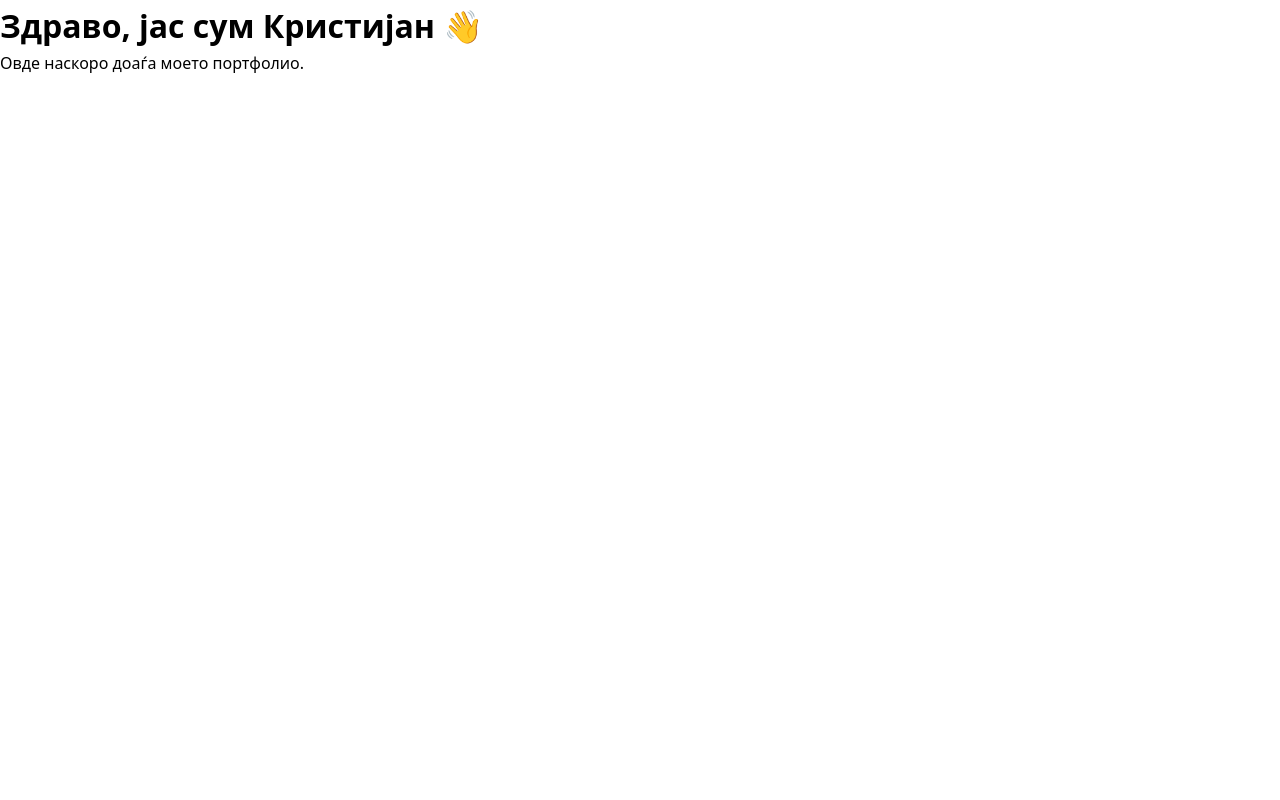
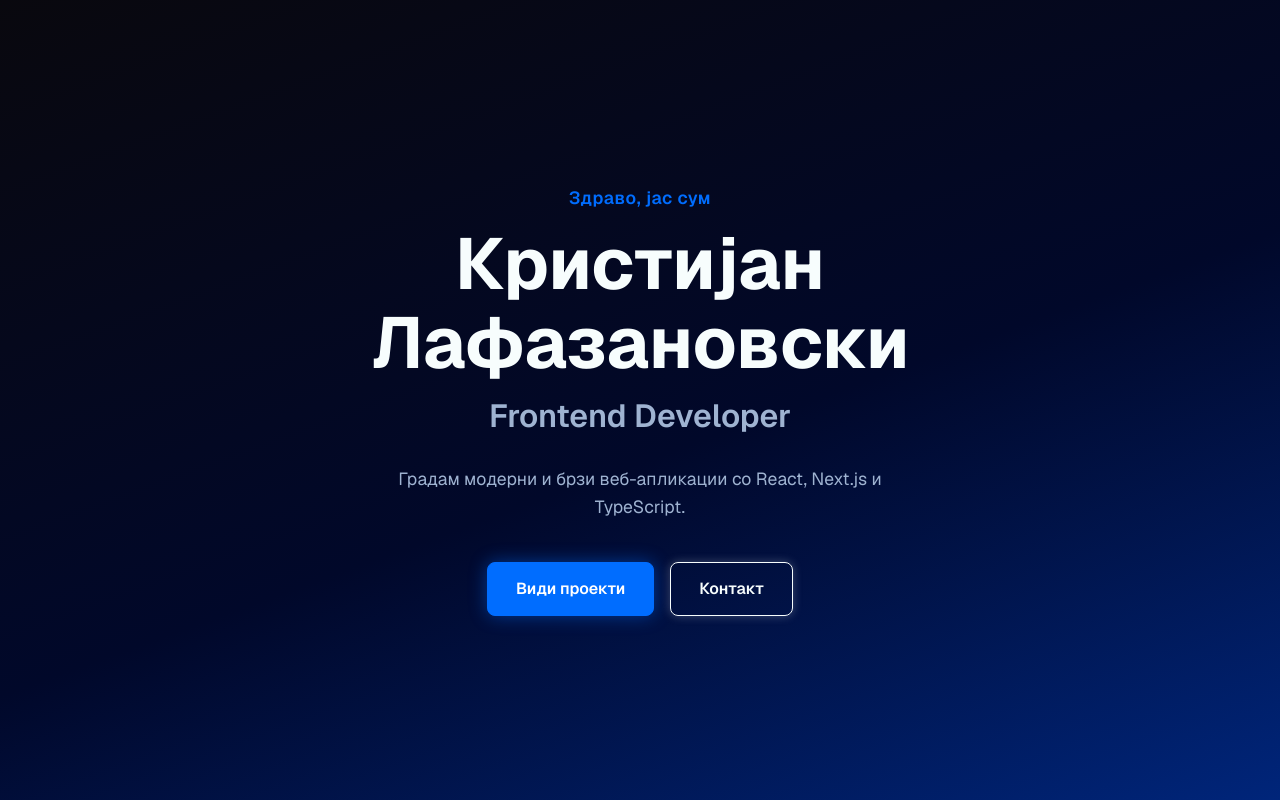
Before and after one commit to Lafazanovski/dev-portfolio, a Next.js app: page / in a window 1280 px wide. Built offline with nearby package versions, Linux system fonts and the light colour scheme.

Commit message:
create hero section

```diff
--- /dev/null
+++ b/src/app/components/Hero/hero.css
@@ -0,0 +1,86 @@
+.hero {
+  min-height: 100vh;
+  display: flex;
+  align-items: center;
+  justify-content: center;
+  padding: 1.5rem;
+  text-align: center;
+}
+
+.hero-content {
+  max-width: 700px;
+}
+
+.hero-greeting {
+  color: var(--color-accent);
+  font-size: 1.1rem;
+  font-weight: 600;
+  letter-spacing: 0.5px;
+  margin-bottom: 0.75rem;
+}
+
+.hero-name {
+  font-size: clamp(2.5rem, 8vw, 4.5rem);
+  font-weight: 700;
+  line-height: 1.1;
+  margin-bottom: 0.5rem;
+}
+
+.hero-role {
+  font-size: clamp(1.25rem, 4vw, 2rem);
+  font-weight: 600;
+  color: var(--color-text-muted);
+  margin-bottom: 1.5rem;
+}
+
+.hero-tagline {
+  font-size: 1.1rem;
+  color: var(--color-text-muted);
+  max-width: 500px;
+  margin: 0 auto 2.5rem;
+}
+
+.hero-buttons {
+  display: flex;
+  gap: 1rem;
+  justify-content: center;
+  flex-wrap: wrap;
+}
+
+.btn {
+  padding: 0.85rem 1.75rem;
+  border-radius: 8px;
+  font-weight: 600;
+  font-size: 1rem;
+  cursor: pointer;
+  transition: all 0.25s ease;
+}
+
+/* Главно копче — пополнето сино со сјај */
+.btn-primary {
+  background-color: var(--color-accent);
+  color: #fff;
+  border: 1px solid var(--color-accent);
+  box-shadow: 0 0 18px rgba(0, 109, 255, 0.45);
+}
+
+.btn-primary:hover {
+  background-color: var(--color-accent-hover);
+  box-shadow: 0 0 26px rgba(0, 109, 255, 0.7);
+  transform: translateY(-2px);
+}
+
+/* Споредно копче — сребрен/светол border со сјај */
+.btn-secondary {
+  background-color: transparent;
+  color: var(--color-text);
+  border: 1px solid var(--color-silver);
+  box-shadow: 0 0 10px rgba(247, 253, 253, 0.25);
+}
+
+.btn-secondary:hover {
+  border-color: var(--color-accent);
+  color: var(--color-accent);
+  box-shadow: 0 0 18px rgba(0, 109, 255, 0.5);
+  transform: translateY(-2px);
+}
--- /dev/null
+++ b/src/app/components/Hero/hero.tsx
@@ -0,0 +1,24 @@
+import "./hero.css";
+
+export default function Hero() {
+  return (
+    <section className="hero" id="home">
+      <div className="hero-content">
+        <p className="hero-greeting">Здраво, јас сум</p>
+        <h1 className="hero-name">Кристијан Лафазановски</h1>
+        <h2 className="hero-role">Frontend Developer</h2>
+        <p className="hero-tagline">
+          Градам модерни и брзи веб-апликации со React, Next.js и TypeScript.
+        </p>
+        <div className="hero-buttons">
+          <a href="#projects" className="btn btn-primary">
+            Види проекти
+          </a>
+          <a href="#contact" className="btn btn-secondary">
+            Контакт
+          </a>
+        </div>
+      </div>
+    </section>
+  );
+}
--- a/src/app/globals.css
+++ b/src/app/globals.css
@@ -1,5 +1,4 @@
 /* === Reset === */
-
 * {
   margin: 0;
   padding: 0;
@@ -10,9 +9,9 @@ html {
   scroll-behavior: smooth;
 }
 
-body {
-  font-family: system-ui, -apple-system, sans-serif;
-  line-height: 1.6;
+img {
+  max-width: 100%;
+  display: block;
 }
 
 a {
@@ -20,7 +19,32 @@ a {
   text-decoration: none;
 }
 
-img {
-  max-width: 100%;
-  display: block;
+/* === Дизајн променливи (dark blue тема) === */
+:root {
+  /* Позадина (од најтемна до посветла навy) */
+  --color-darkest: #09080E;
+  --color-dark: #01082A;
+  --color-mid: #00257A;
+  --color-light: #00297E;
+
+  /* Текст */
+  --color-text: #F7FDFD;
+  --color-text-muted: #9fb3d1;
+
+  /* Акцент и borders */
+  --color-accent: #006DFF;
+  --color-accent-hover: #2b86ff;
+  --color-silver: #F7FDFD;
+
+  --max-width: 1100px;
 }
+
+/* === Основа === */
+body {
+  min-height: 100vh;
+  background: linear-gradient(160deg, #09080E 0%, #01082A 55%, #00257A 100%);
+  background-attachment: fixed;
+  color: var(--color-text);
+  font-family: var(--font-geist-sans, system-ui), -apple-system, sans-serif;
+  line-height: 1.6;
+}
--- a/src/app/page.tsx
+++ b/src/app/page.tsx
@@ -1,8 +1,9 @@
+import Hero from "./components/Hero/hero";
+
 export default function Home() {
   return (
     <main>
-      <h1>Здраво, јас сум Кристијан 👋</h1>
-      <p>Овде наскоро доаѓа моето портфолио.</p>
+     <Hero />
     </main>
   );
 }
```
